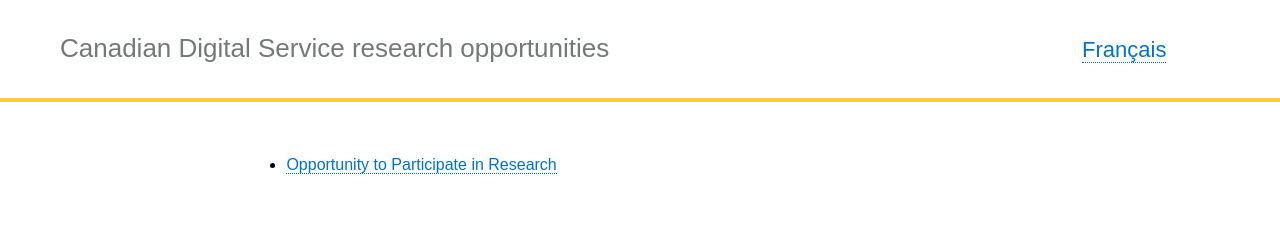
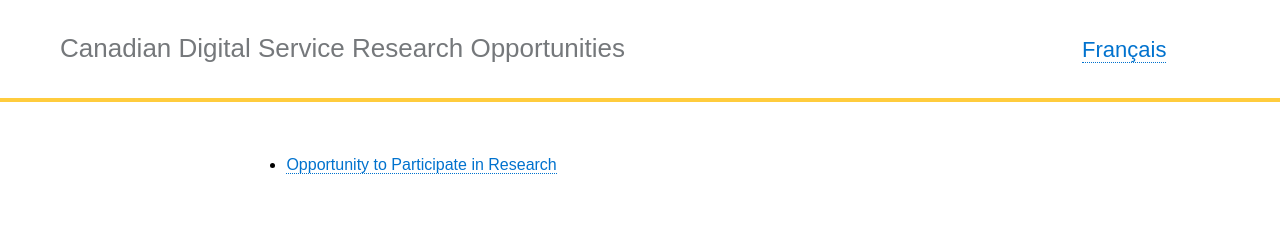
Before and after one commit to cds-snc/research-recherche, a Jekyll site: the page built from index.html, in a window 1280 px wide. Shown: the top 228 px of the page. Built offline with Jekyll 4.4.1, drawn with Linux system fonts in a browser that asks for light colours.

```diff
--- a/_data/translations.yml
+++ b/_data/translations.yml
@@ -13,7 +13,7 @@ en:
   code-and-repo-slug: "/technical/"
   language: "Français"
   homepage-slug: "/home/"
-  site-name: "Canadian Digital Service research opportunities"
+  site-name: "Canadian Digital Service Research Opportunities"
 fr:
   homepage-tag-line: ""
   cds-snc: "Service numérique canadien"
```
